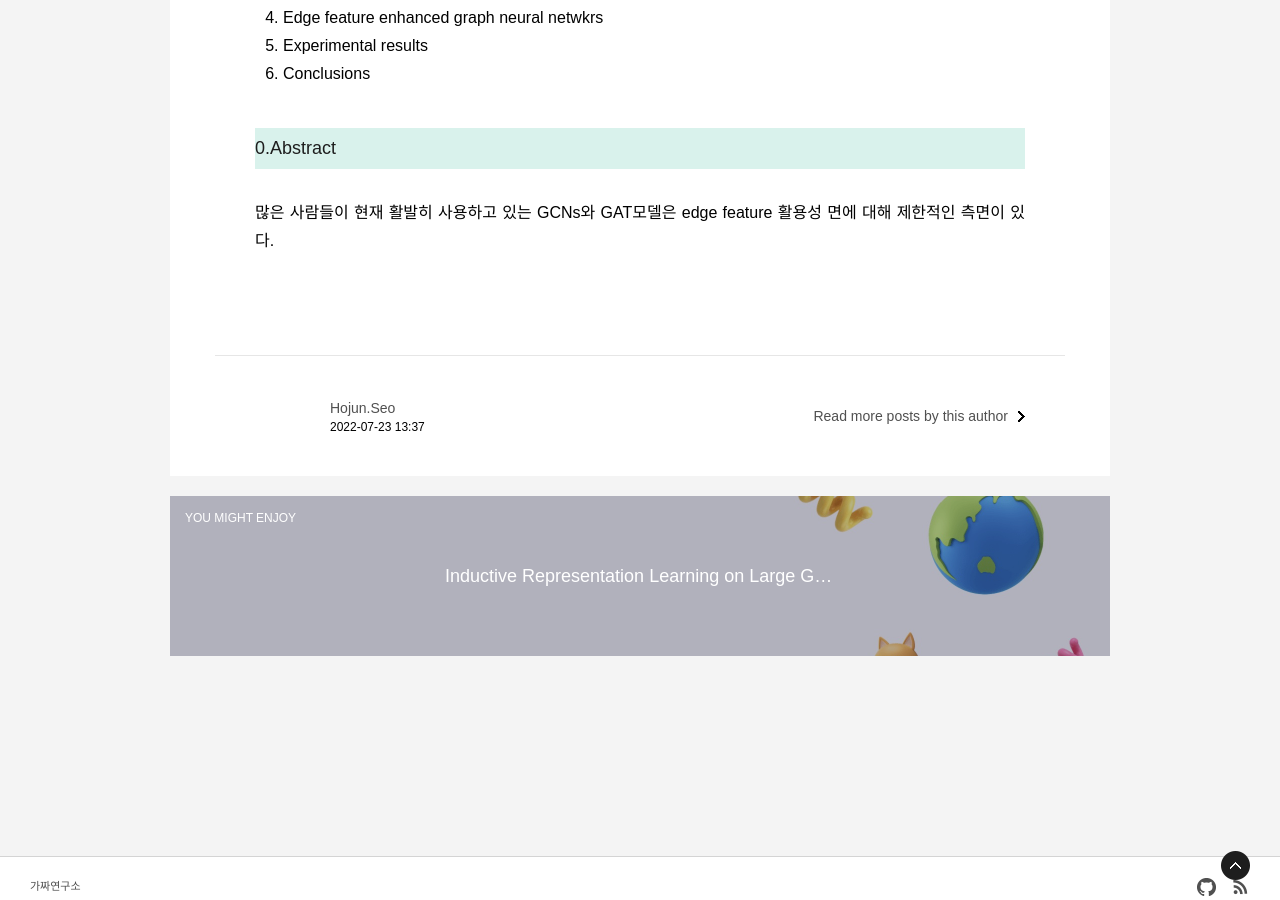
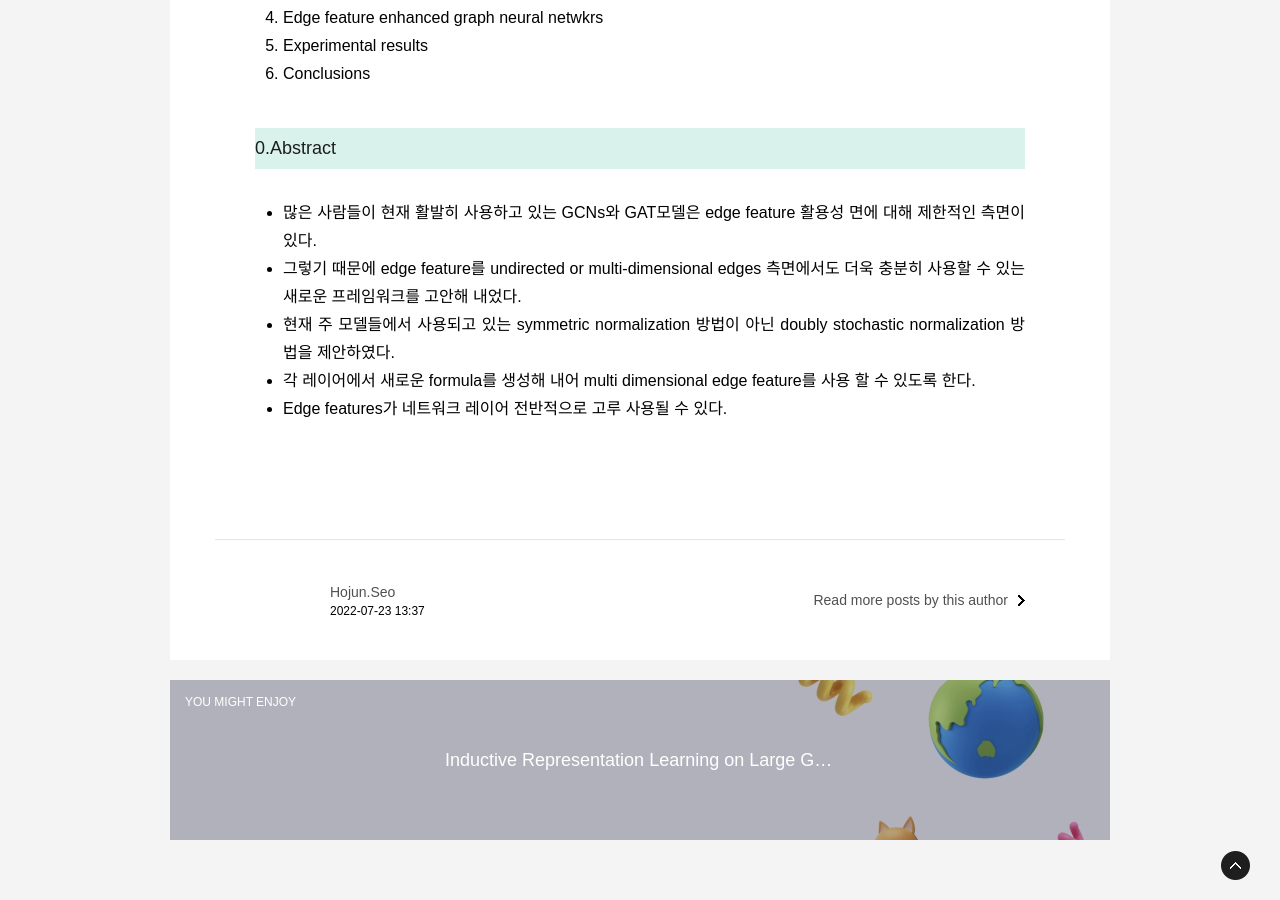
Before and after one commit to Pseudo-Lab/graph, a Jekyll site: the page built from _posts/2022-07-23-mm-dd-Exploiting-Edge-Features-in-Graph-Neural-Networks.md, in a window 1280 px wide and 900 px high, scrolled down 665 px. Built offline with Jekyll 4.4.1, drawn with Linux system fonts in a browser that asks for light colours; some web fonts are replaced; comment, search, counter and statistics services are not loaded.

Commit message:
Update 2022-07-23-mm-dd-Exploiting-Edge-Features-in-Graph-Neural-Networks.md

```diff
--- a/_posts/2022-07-23-mm-dd-Exploiting-Edge-Features-in-Graph-Neural-Networks.md
+++ b/_posts/2022-07-23-mm-dd-Exploiting-Edge-Features-in-Graph-Neural-Networks.md
@@ -18,4 +18,8 @@ date: 2022-07-23 13:37
 
 
 ### 0.Abstract
-**많은 사람들이 현재 활발히 사용하고 있는 GCNs와 GAT모델은 edge feature 활용성 면에 대해 제한적인 측면이 있다.**
+- 많은 사람들이 현재 활발히 사용하고 있는 GCNs와 GAT모델은 edge feature 활용성 면에 대해 제한적인 측면이 있다.
+- 그렇기 때문에 edge feature를 undirected or multi-dimensional edges 측면에서도 더욱 충분히 사용할 수 있는 새로운 프레임워크를 고안해 내었다.
+- 현재 주 모델들에서 사용되고 있는 symmetric normalization 방법이 아닌 doubly stochastic normalization 방법을 제안하였다.
+- 각 레이어에서 새로운 formula를 생성해 내어 multi dimensional edge feature를 사용 할 수 있도록 한다.
+- Edge features가 네트워크 레이어 전반적으로 고루 사용될 수 있다.
```
